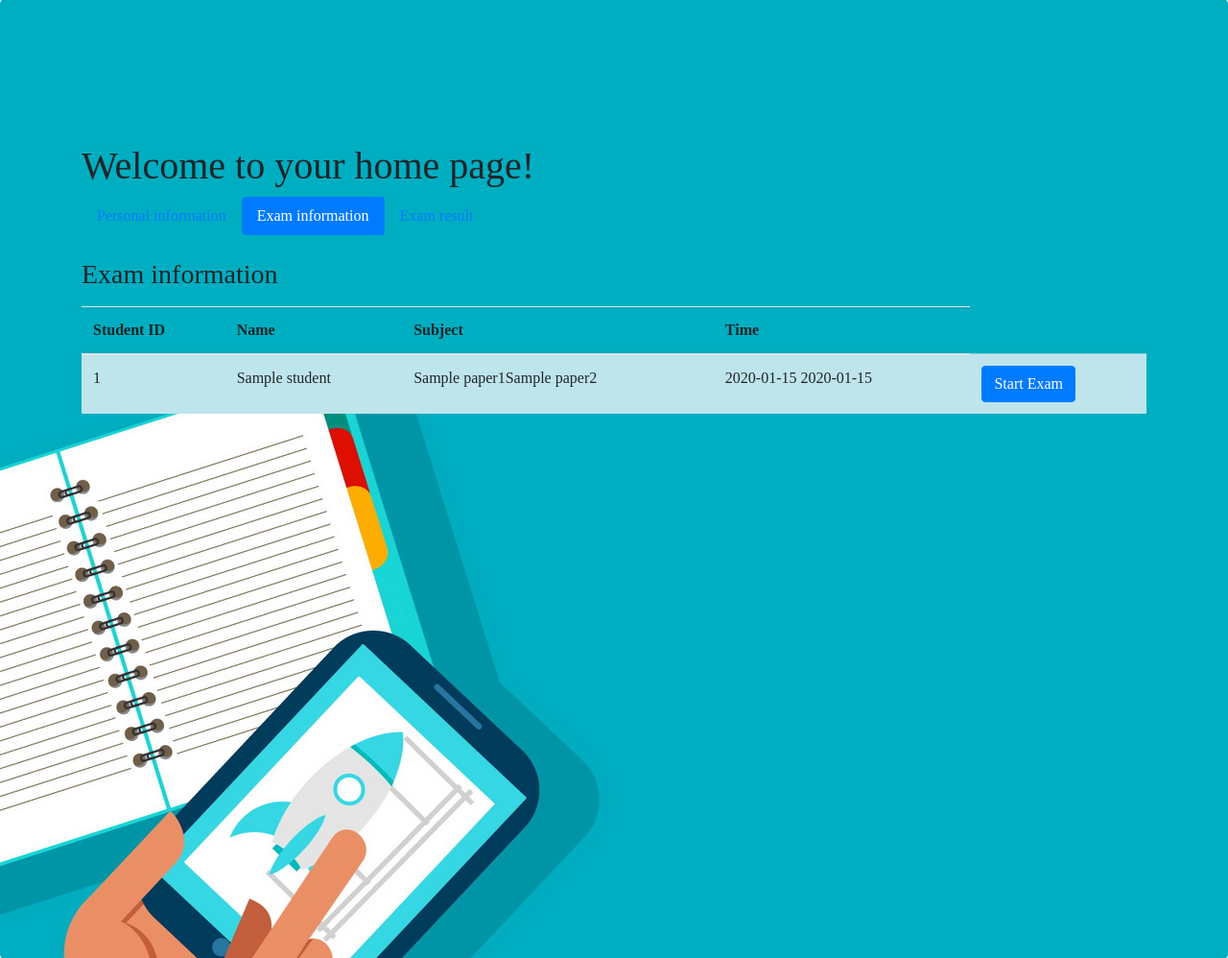
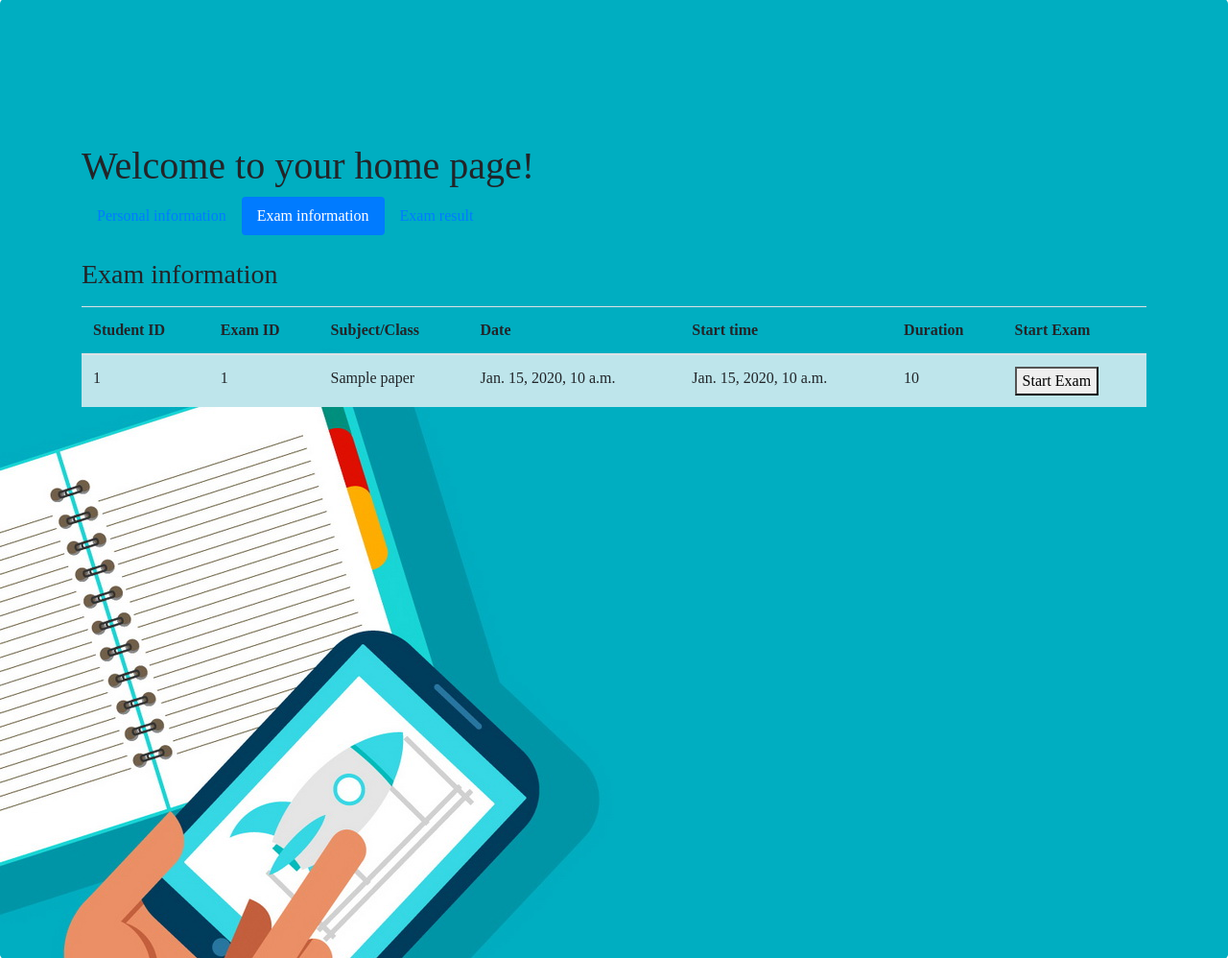
Before and after one commit to Yb-Z/COMP2411_GP, a Django app: template AutoExamSys/templates/student.html in a window 1280 px wide, after a click on "Exam information". Shown: the part 79-1077 px from the top of the page at 96% size. Run offline with Django 3.2, Linux system fonts and the light colour scheme; the template is opened without the code that fills it: most values are stand-ins (such as "Sample title", 1, 10 or a date in 2020).

Commit message:
student.html rollback

```diff
--- a/AutoExamSys/SystemModel/views.py
+++ b/AutoExamSys/SystemModel/views.py
@@ -42,7 +42,7 @@ def getExamPaper(request):
         # TODO:求补全& fix 这里 下一行的 time 是错误的！
         time = request.POST.get('time')  # time: a string HH:MM:SS
         timeInSec = 3600 * int(time[0:2]) + 60 * int(time[3:5]) + int(time[6:])  # 考试时间转成秒数
-
+        teacher=models.Teacher.objects.get(id=teaId)
         mc = {  # multiple choice
             'qs' : {
                 'score': int,
@@ -53,6 +53,7 @@ def getExamPaper(request):
                 'optionD': str,
             },
             # html 访问了 question.id, question.title, question.score, question.optionA, B, C, D
+
             'qNum': int,
             'points': int,
         }
--- a/AutoExamSys/templates/student.html
+++ b/AutoExamSys/templates/student.html
@@ -60,16 +60,6 @@
             <td>{{ student.name }}</td>
 
           </tr>
-						<tr class="table-success">
-							<td>Gender</td>
-							<td>{{ student.gender }}</td>
-
-						</tr>
-						<tr class="table-danger">
-							<td>Department</td>
-							<td>{{ student.dept }}</td>
-
-						</tr>
 
           <tr class="table-success">
             <td>Major</td>
@@ -92,27 +82,34 @@
           <thead>
             <tr>
                 <th>Student ID</th>
-							<th>Name</th>
-							<th>Subject</th>
-							<th>Time</th>
+                <th>Exam ID</th>
+                <th>Subject/Class</th>
+                <th>Date</th>
+                <th>Start time</th>
+                <th>Duration</th>
+                <th>Start Exam</th>
             </tr>
           </thead>
+
           <tbody>
             {#   Iterate over paper #}
-						{% for paper1 in paper %}
+            {% for paper in papers %}
             <tr class="table-info">
                   <td>{{ student.id }}</td>
-							<td>{{ student.name }}</td>
-							<td>{{ paper1.subject }}{{ paper2.subject }}</td>
-							<td>{{ paper1.examtime }} {{ paper2.examtime }}</td>
+                  <td>{{ paper.id }}</td>
+                  <td>{{ paper.title }}</td>
+                  <td>{{ paper.date }}</td>
+                  <td>{{ paper.startTime }}</td>
+                  <td>{{ paper.duration }}</td>
                   <td>
-								<a href="/startExam/?sid={{ student.id }}&subject={{ paper1.subject }}">
-									<button class="btn btn-primary" id="toExam+{{ paper1.subject }}">Start Exam</button>
+                    <a href="/startExam/?sid={{ student.id }}&paper={{ paper.id }}">
+                      <button name="btn btn-primary" type="submit" value="startExam">Start Exam</button>
                     </a>
                   </td>
             </tr>
             {% endfor %}
           </tbody>
+
         </table>
       </div>
 
@@ -123,16 +120,17 @@
               <tr>
                 <th>Name</th>
                 <th>Subject</th>
-							<th>Result</th>
+                <th>Grade</th>
+                <th>Comment</th>
               </tr>
             </thead>
             <tbody>
-						{% for grade1 in grade %}
+              {% for result in results %}
                   <tr class="table-primary">
                   <td>{{ student.name }}</td>
-							<td>{{ grade1.subject }}</td>
-							<td>{{ grade1.grade }}</td>
-
+                  <td>{{ result.subjId }}</td>
+                  <td>{{ result.grade }}</td>
+                  <td>{{ result.comment }}</td>
                 </tr>
               {% endfor %}
             </tbody>
@@ -144,11 +142,5 @@
   <div id="logout" class="card" style="position: fixed; right: 40px; top: 22px; padding: 6px;">
     <a style="color: red;" href="/logout/"><b>LOGOUT</b></a>
   </div>
-
 </body>
-
-<script>
-	$("#toExam+{{ paper1.subject }}").click(function() {
-
-	});
-</script></html>
+</html>
```
Lines whose indentation alone changed are shown as unchanged.
